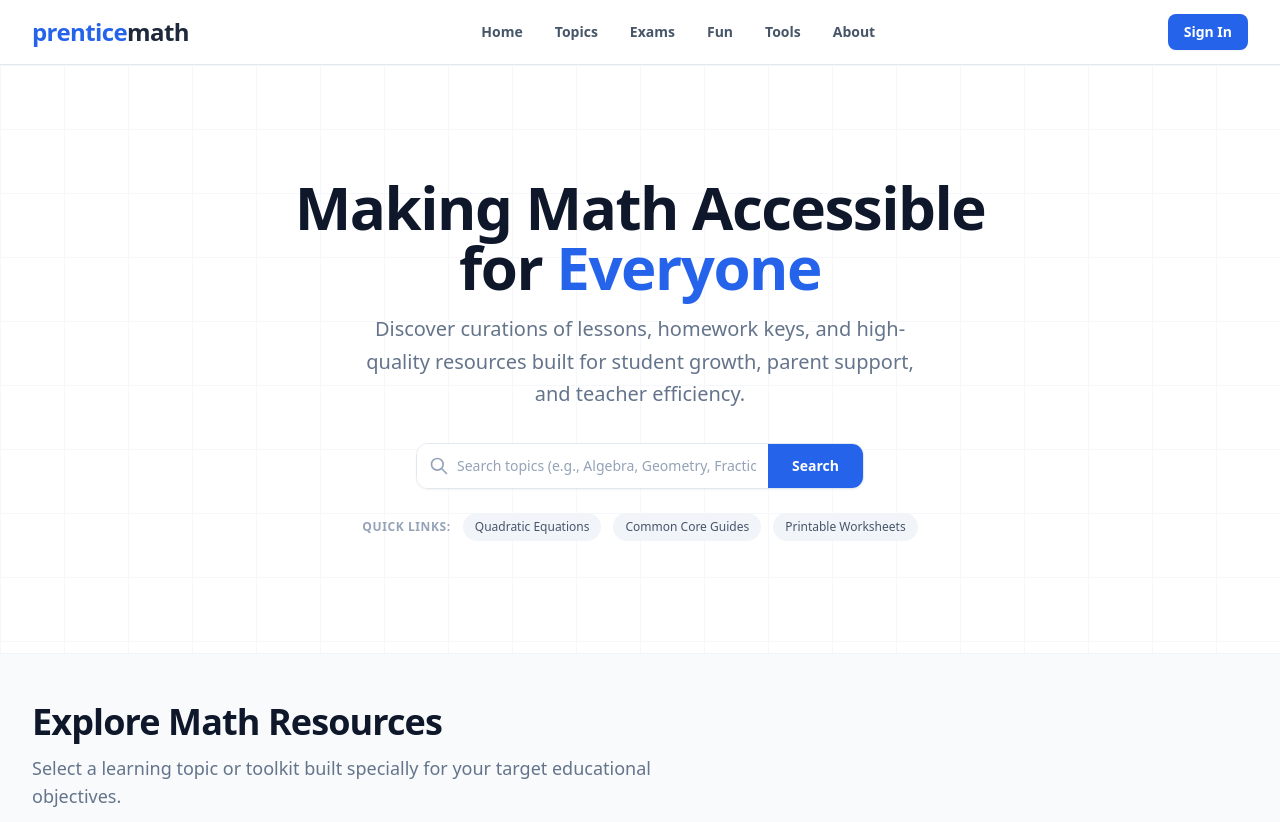
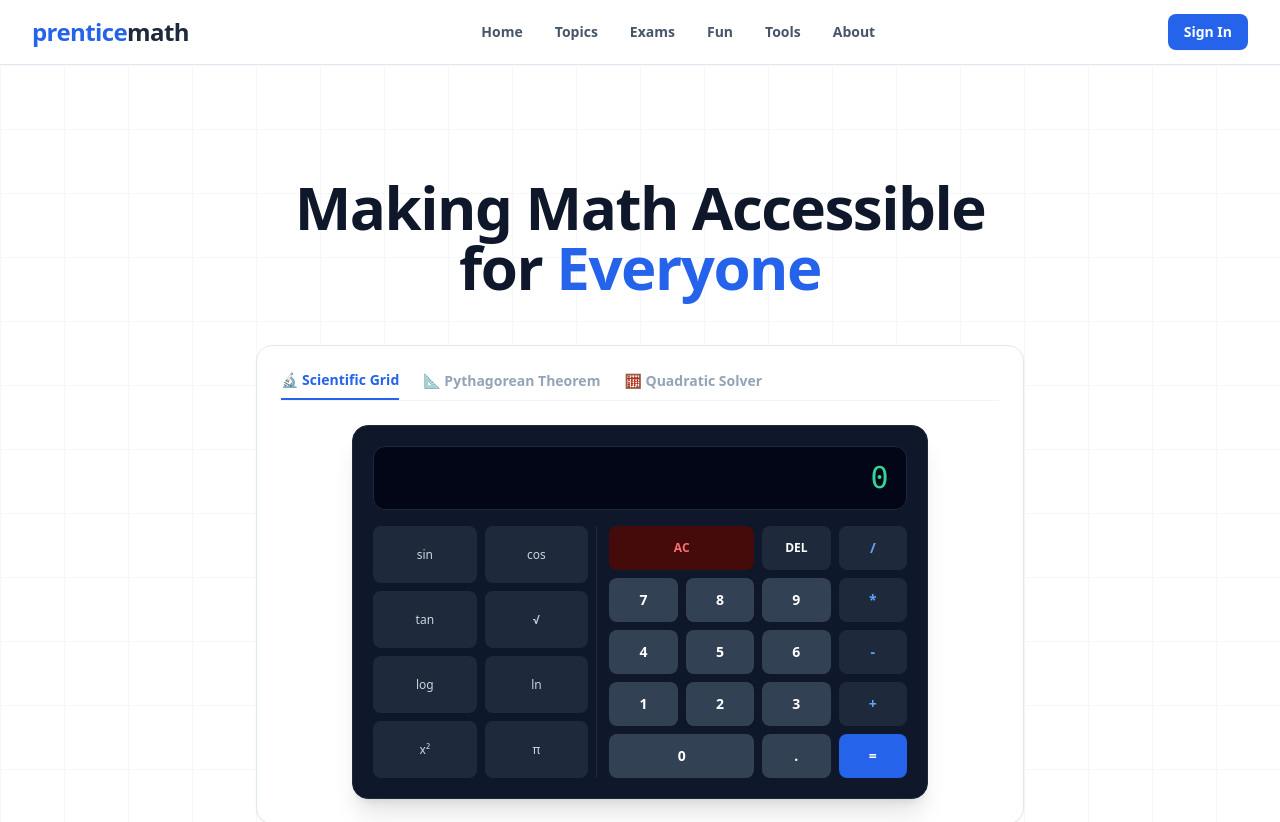
Before and after one commit to kaidecoder/didactic-umbrella, a React (Vite) app in the folder prenticemath-frontend/: page / in a window 1280 px wide. Shown: the top 822 px of the page. Built offline with nearby package versions, Linux system fonts and the light colour scheme.

Commit message:
add a scientific calculator

```diff
--- a/prenticemath-frontend/src/components/Hero.jsx
+++ b/prenticemath-frontend/src/components/Hero.jsx
@@ -1,3 +1,5 @@
+import MathCalculator from "./MathCalculator";
+
 export default function Hero() {
   return (
     <div className="relative bg-white overflow-hidden border-b border-slate-100">
@@ -11,7 +13,7 @@ export default function Hero() {
           <h1 className="text-4xl font-extrabold tracking-tight text-slate-900 sm:text-5xl md:text-6xl">
             Making Math Accessible for <span className="text-blue-600">Everyone</span>
           </h1>
-
+            <MathCalculator />
           {/* Subheading */}
           <p className="mt-4 text-xl text-slate-500 max-w-xl mx-auto leading-relaxed">
             Discover curations of lessons, homework keys, and high-quality resources built for student growth, parent support, and teacher efficiency.
--- /dev/null
+++ b/prenticemath-frontend/src/components/MathCalculator.jsx
@@ -0,0 +1,151 @@
+import { useState } from 'react';
+
+export default function MathCalculator() {
+  const [activeTab, setActiveTab] = useState('scientific');
+  const [display, setDisplay] = useState('');
+
+  // Advanced Equation Solver States
+  const [sideA, setSideA] = useState('');
+  const [sideB, setSideB] = useState('');
+  const [hypotenuse, setHypotenuse] = useState(null);
+
+  const [quadA, setQuadA] = useState('');
+  const [quadB, setQuadB] = useState('');
+  const [quadC, setQuadC] = useState('');
+  const [roots, setRoots] = useState(null);
+
+  // Scientific Button Operations Handler
+  const handleScientificAction = (action) => {
+    try {
+      const currentVal = parseFloat(display) || 0;
+      switch (action) {
+        case 'sin': setDisplay(Math.sin(currentVal * (Math.PI / 180)).toFixed(6)); break; // Degrees
+        case 'cos': setDisplay(Math.cos(currentVal * (Math.PI / 180)).toFixed(6)); break;
+        case 'tan': setDisplay(Math.tan(currentVal * (Math.PI / 180)).toFixed(6)); break;
+        case 'ln': setDisplay(Math.log(currentVal).toFixed(6)); break;
+        case 'log': setDisplay(Math.log10(currentVal).toFixed(6)); break;
+        case 'sqrt': setDisplay(Math.sqrt(currentVal).toString()); break;
+        case 'sq': setDisplay(Math.pow(currentVal, 2).toString()); break;
+        case 'pi': setDisplay((prev) => prev + Math.PI.toFixed(6)); break;
+        default: break;
+      }
+    } catch {
+      setDisplay('Error');
+    }
+  };
+
+  const handleEvaluate = () => {
+    try {
+      // Basic safety sanitizer evaluation block
+      const result = Function(`return ${display}`)();
+      setDisplay(result.toString());
+    } catch {
+      setDisplay('Error');
+    }
+  };
+
+  const calculatePythagorean = () => {
+    const a = parseFloat(sideA);
+    const b = parseFloat(sideB);
+    if (!isNaN(a) && !isNaN(b)) {
+      setHypotenuse(Math.sqrt(a * a + b * b).toFixed(4));
+    }
+  };
+
+  const calculateQuadratic = () => {
+    const a = parseFloat(quadA);
+    const b = parseFloat(quadB);
+    const c = parseFloat(quadC);
+    if (!isNaN(a) && !isNaN(b) && !isNaN(c)) {
+      const discriminant = b * b - 4 * a * c;
+      if (discriminant < 0) {
+        setRoots("No real roots");
+      } else {
+        const r1 = ((-b + Math.sqrt(discriminant)) / (2 * a)).toFixed(4);
+        const r2 = ((-b - Math.sqrt(discriminant)) / (2 * a)).toFixed(4);
+        setRoots(`x1 = ${r1}, x2 = ${r2}`);
+      }
+    }
+  };
+
+  return (
+    <div className="max-w-4xl mx-auto my-12 p-6 bg-white border border-slate-200 rounded-2xl shadow-sm">
+      {/* Navigation Headers Tabs */}
+      <div className="mb-6 border-b border-slate-100 flex gap-6">
+        <button onClick={() => setActiveTab('scientific')} className={`pb-2 text-sm font-bold transition-all ${activeTab === 'scientific' ? 'border-b-2 border-blue-600 text-blue-600' : 'text-slate-400 hover:text-slate-600'}`}>🔬 Scientific Grid</button>
+        <button onClick={() => setActiveTab('pythag')} className={`pb-2 text-sm font-bold transition-all ${activeTab === 'pythag' ? 'border-b-2 border-blue-600 text-blue-600' : 'text-slate-400 hover:text-slate-600'}`}>📐 Pythagorean Theorem</button>
+        <button onClick={() => setActiveTab('quad')} className={`pb-2 text-sm font-bold transition-all ${activeTab === 'quad' ? 'border-b-2 border-blue-600 text-blue-600' : 'text-slate-400 hover:text-slate-600'}`}>🧮 Quadratic Solver</button>
+      </div>
+
+      {/* SCIENTIFIC PANEL */}
+      {activeTab === 'scientific' && (
+        <div className="max-w-xl mx-auto bg-slate-900 p-5 rounded-2xl shadow-xl border border-slate-800">
+          {/* LCD Digital Display Box */}
+          <div className="bg-slate-950 text-emerald-400 text-right text-3xl font-mono p-4 rounded-xl mb-4 h-16 overflow-hidden flex items-center justify-end tracking-wider border border-slate-800">
+            {display || '0'}
+          </div>
+
+          <div className="grid grid-cols-7 gap-2">
+            {/* Scientific Left Panel Keys Block */}
+            <div className="col-span-3 grid grid-cols-2 gap-2 border-r border-slate-800 pr-2">
+              <button onClick={() => handleScientificAction('sin')} className="bg-slate-800 hover:bg-slate-700 text-slate-300 font-medium text-xs py-3 rounded-lg transition-colors">sin</button>
+              <button onClick={() => handleScientificAction('cos')} className="bg-slate-800 hover:bg-slate-700 text-slate-300 font-medium text-xs py-3 rounded-lg transition-colors">cos</button>
+              <button onClick={() => handleScientificAction('tan')} className="bg-slate-800 hover:bg-slate-700 text-slate-300 font-medium text-xs py-3 rounded-lg transition-colors">tan</button>
+              <button onClick={() => handleScientificAction('sqrt')} className="bg-slate-800 hover:bg-slate-700 text-slate-300 font-medium text-xs py-3 rounded-lg transition-colors">√</button>
+              <button onClick={() => handleScientificAction('log')} className="bg-slate-800 hover:bg-slate-700 text-slate-300 font-medium text-xs py-3 rounded-lg transition-colors">log</button>
+              <button onClick={() => handleScientificAction('ln')} className="bg-slate-800 hover:bg-slate-700 text-slate-300 font-medium text-xs py-3 rounded-lg transition-colors">ln</button>
+              <button onClick={() => handleScientificAction('sq')} className="bg-slate-800 hover:bg-slate-700 text-slate-300 font-medium text-xs py-3 rounded-lg transition-colors">x²</button>
+              <button onClick={() => handleScientificAction('pi')} className="bg-slate-800 hover:bg-slate-700 text-slate-300 font-medium text-xs py-3 rounded-lg transition-colors">π</button>
+            </div>
+
+            {/* Numerical Right Keyboard Grid Box */}
+            <div className="col-span-4 grid grid-cols-4 gap-2 pl-1">
+              <button onClick={() => setDisplay('')} className="col-span-2 bg-red-950 hover:bg-red-900 text-red-400 font-bold py-3 rounded-lg text-xs transition-colors">AC</button>
+              <button onClick={() => setDisplay((prev) => prev.slice(0, -1))} className="bg-slate-800 hover:bg-slate-700 text-white font-bold py-3 rounded-lg text-xs">DEL</button>
+              <button onClick={() => setDisplay((prev) => prev + '/')} className="bg-slate-800 hover:bg-blue-600 text-blue-400 font-bold py-3 rounded-lg text-sm transition-colors">/</button>
+
+              {['7','8','9','*','4','5','6','-','1','2','3','+'].map((char) => (
+                <button
+                  key={char}
+                  onClick={() => setDisplay((prev) => prev + char)}
+                  className={`font-bold py-3 rounded-lg text-sm transition-colors ${['*','-','+'].includes(char) ? 'bg-slate-800 hover:bg-blue-600 text-blue-400' : 'bg-slate-700 hover:bg-slate-600 text-white'}`}
+                >
+                  {char}
+                </button>
+              ))}
+
+              <button onClick={() => setDisplay((prev) => prev + '0')} className="col-span-2 bg-slate-700 hover:bg-slate-600 text-white font-bold py-3 rounded-lg text-sm">0</button>
+              <button onClick={() => setDisplay((prev) => prev + '.')} className="bg-slate-700 hover:bg-slate-600 text-white font-bold py-3 rounded-lg text-sm">.</button>
+              <button onClick={handleEvaluate} className="bg-blue-600 hover:bg-blue-500 text-white font-bold py-3 rounded-lg text-sm transition-colors">=</button>
+            </div>
+          </div>
+        </div>
+      )}
+
+      {/* PYTHAGOREAN PANEL */}
+      {activeTab === 'pythag' && (
+        <div className="space-y-4 max-w-sm mx-auto py-4">
+          <h3 className="text-lg font-bold text-slate-800">Find Hypotenuse (c = √a² + b²)</h3>
+          <input type="number" placeholder="Side A length" value={sideA} onChange={(e) => setSideA(e.target.value)} className="w-full border p-2.5 rounded-xl outline-none focus:border-blue-500" />
+          <input type="number" placeholder="Side B length" value={sideB} onChange={(e) => setSideB(e.target.value)} className="w-full border p-2.5 rounded-xl outline-none focus:border-blue-500" />
+          <button onClick={calculatePythagorean} className="w-full bg-blue-600 text-white font-bold py-2.5 rounded-xl hover:bg-blue-700 transition-colors">Solve Hypotenuse</button>
+          {hypotenuse && <div className="p-3 bg-blue-50 text-blue-700 font-mono rounded-xl text-center border border-blue-100">Hypotenuse (c) = {hypotenuse}</div>}
+        </div>
+      )}
+
+      {/* QUADRATIC FORMULA ROOTS SOLVER */}
+      {activeTab === 'quad' && (
+        <div className="space-y-4 max-w-sm mx-auto py-4">
+          <h3 className="text-lg font-bold text-slate-800">Find Roots (ax² + bx + c = 0)</h3>
+          <div className="grid grid-cols-3 gap-2">
+            <input type="number" placeholder="a value" value={quadA} onChange={(e) => setQuadA(e.target.value)} className="border p-2.5 rounded-xl text-center outline-none focus:border-blue-500" />
+            <input type="number" placeholder="b value" value={quadB} onChange={(e) => setQuadB(e.target.value)} className="border p-2.5 rounded-xl text-center outline-none focus:border-blue-500" />
+            <input type="number" placeholder="c value" value={quadC} onChange={(e) => setQuadC(e.target.value)} className="border p-2.5 rounded-xl text-center outline-none focus:border-blue-500" />
+          </div>
+          <button onClick={calculateQuadratic} className="w-full bg-blue-600 text-white font-bold py-2.5 rounded-xl hover:bg-blue-700 transition-colors">Solve Real Roots</button>
+          {roots && <div className="p-3 bg-emerald-50 text-emerald-700 font-mono rounded-xl text-center border border-emerald-100">{roots}</div>}
+        </div>
+      )}
+    </div>
+  );
+}
```
